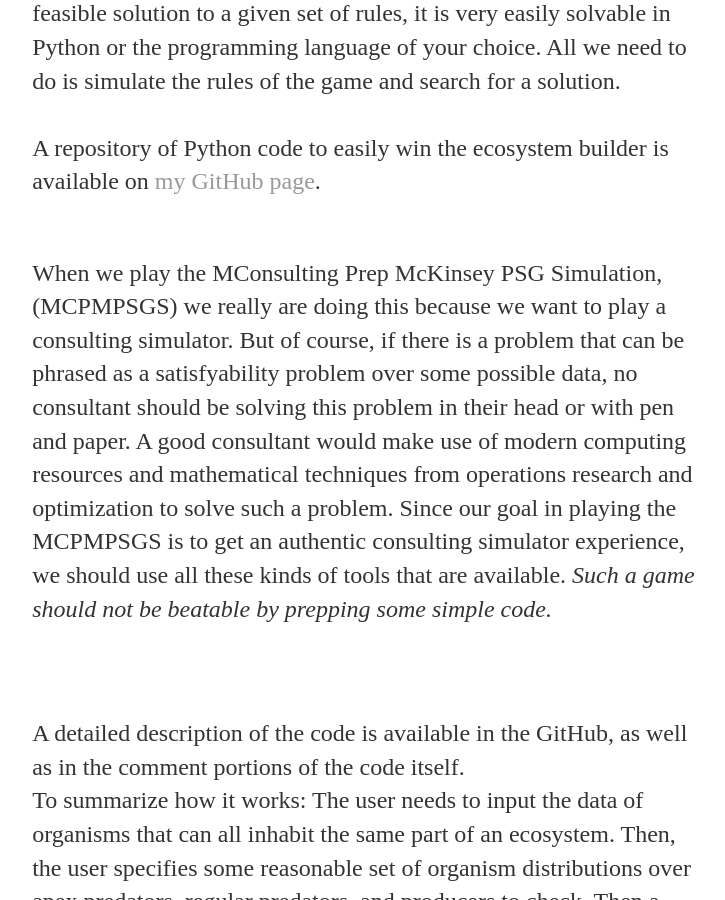
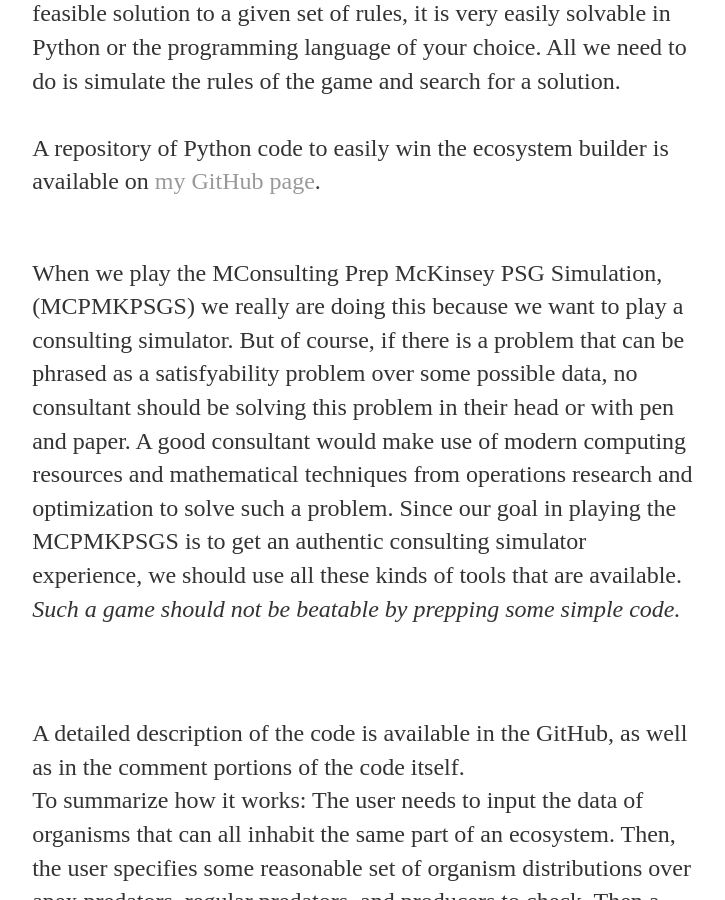
Before and after one commit to PhillipKerger/phillipkerger.github.io, a Jekyll site: the page built from _posts/2022-11-18-beating_mckinsey_psg_simulation.md, in a window 1280 px wide and 900 px high, scrolled down 871 px. Shown: the whole window, without its empty margins (276-1001 px from the left). Built offline with Jekyll 4.4.1, drawn with Linux system fonts in a browser that asks for light colours.

Commit message:
Update 2022-11-18-beating_mckinsey_psg_simulation.md

```diff
--- a/_posts/2022-11-18-beating_mckinsey_psg_simulation.md
+++ b/_posts/2022-11-18-beating_mckinsey_psg_simulation.md
@@ -8,7 +8,7 @@
 MConsulting Prep has created a simulation game called McKinsey PSG Simulation influenced by this -- a fun video game that claims to be inspired by McKinsey's Solve, and also consists of bootleg  Zoo Tycoon and Plants vs Zombies. The bootleg Zoo Tycoon portion, which I will refer to as the ecosystem builder, essentially asks the player to solve a certain feasibility problem under rules and constraints laid out in-game. As it's just finding a feasible solution to a given set of rules, it is very easily solvable in Python or the programming language of your choice. All we need to do is simulate the rules of the game and search for a solution. <br><br>
 A repository of Python code to easily win the ecosystem builder is available on [my GitHub page](https://github.com/PhillipKerger/). <br><br>
 
-When we play the  MConsulting Prep McKinsey PSG Simulation, (MCPMPSGS) we really are doing this because we want to play a consulting simulator. But of course, if there is a problem that can be phrased as a satisfyability problem over some possible data, no consultant should be solving this problem in their head or with pen and paper. A good consultant would make use of modern computing resources and mathematical techniques from operations research and optimization to solve such a problem. Since our goal in playing the MCPMPSGS is to get an authentic consulting simulator experience, we should use all these kinds of tools that are available. <i>Such a game should not be beatable by prepping some simple code.</i>
+When we play the  MConsulting Prep McKinsey PSG Simulation, (MCPMKPSGS) we really are doing this because we want to play a consulting simulator. But of course, if there is a problem that can be phrased as a satisfyability problem over some possible data, no consultant should be solving this problem in their head or with pen and paper. A good consultant would make use of modern computing resources and mathematical techniques from operations research and optimization to solve such a problem. Since our goal in playing the MCPMKPSGS is to get an authentic consulting simulator experience, we should use all these kinds of tools that are available. <i>Such a game should not be beatable by prepping some simple code.</i>
 
 <br> <br>
 A detailed description of the code is available in the GitHub, as well as in the comment portions of the code itself.
```
